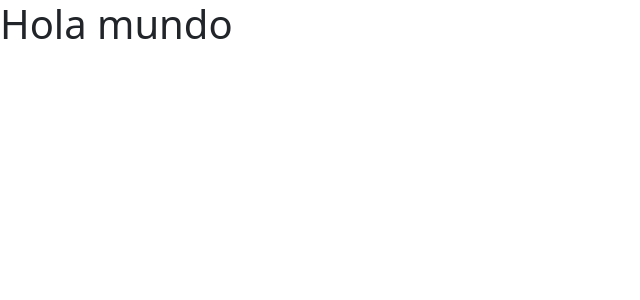
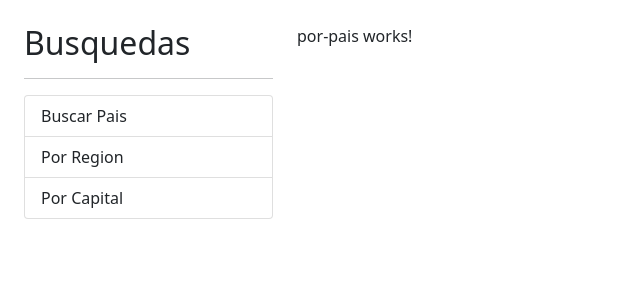
Before and after one commit to meana/paisesApp, an Angular app: page / in a window 1280 px wide. Shown: the top 300 px of the page, without its empty margins (0-640 px from the left). Built offline with nearby package versions, Linux system fonts and the light colour scheme.

Commit message:
routing first steps

```diff
--- a/src/app/app.component.html
+++ b/src/app/app.component.html
@@ -1 +1,14 @@
-<h1>Hola mundo</h1>
+<div class="row container mt-4">
+    <div class="col-3">
+        <h2>Busquedas</h2>
+        <hr>
+        <ul class="list-group">
+            <li class="list-group-item">Buscar Pais</li>
+            <li class="list-group-item">Por Region</li>
+            <li class="list-group-item">Por Capital</li>
+        </ul>
+    </div>
+    <div class="col">
+        <router-outlet></router-outlet>
+    </div>
+</div>
--- a/src/app/app.module.ts
+++ b/src/app/app.module.ts
@@ -4,6 +4,7 @@
 import { AppComponent } from './app.component';
 import { PaisModule } from './pais/pais.module';
 import { SharedModule } from './shared/shared.module';
+import { AppRoutingModule } from './app-routing.module';
 
 @NgModule({
   declarations: [
@@ -11,6 +12,7 @@
   ],
   imports: [
     BrowserModule,
+    AppRoutingModule,
     PaisModule,
     SharedModule
   ],
```
Also changed, not shown: src/app/app-routing.module.ts (added, +43 -0 lines).
